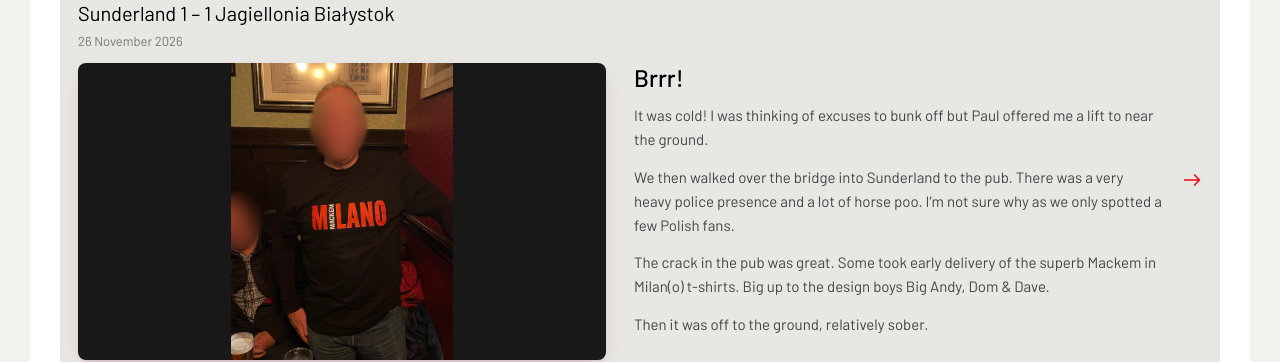
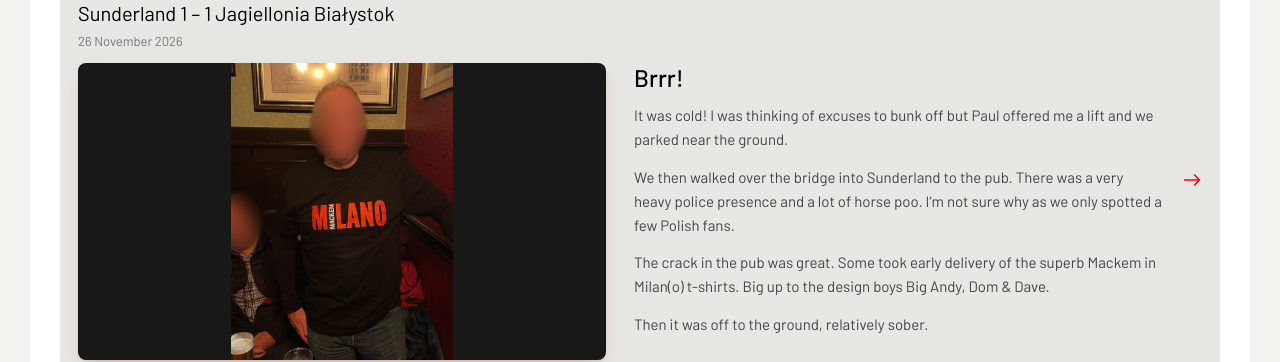
Before and after one commit to s41nty-ui/Saintly-ponderings, a Jekyll site: the page built from index.html, in a window 1280 px wide and 900 px high, scrolled down 801 px. Shown: the part 154-516 px from the top of the window. Built offline with Jekyll 4.4.1, drawn with Linux system fonts in a browser that asks for light colours; nearby versions of some CDN libraries.

Commit message:
Update _match-reports/jagiellonia.md (via Pages CMS)

```diff
--- a/_match-reports/jagiellonia.md
+++ b/_match-reports/jagiellonia.md
@@ -11,7 +11,7 @@ heading: Brrr!
 image_position: 50% 50%
 image_background: "#181818"
 ---
-It was cold! I was thinking of excuses to bunk off but Paul offered me a lift to near the ground.
+It was cold! I was thinking of excuses to bunk off but Paul offered me a lift and we parked near the ground.
 
 We then walked over the bridge into Sunderland to the pub. There was a very heavy police presence and a lot of horse poo. I’m not sure why as we only spotted a few Polish fans.
 
```
